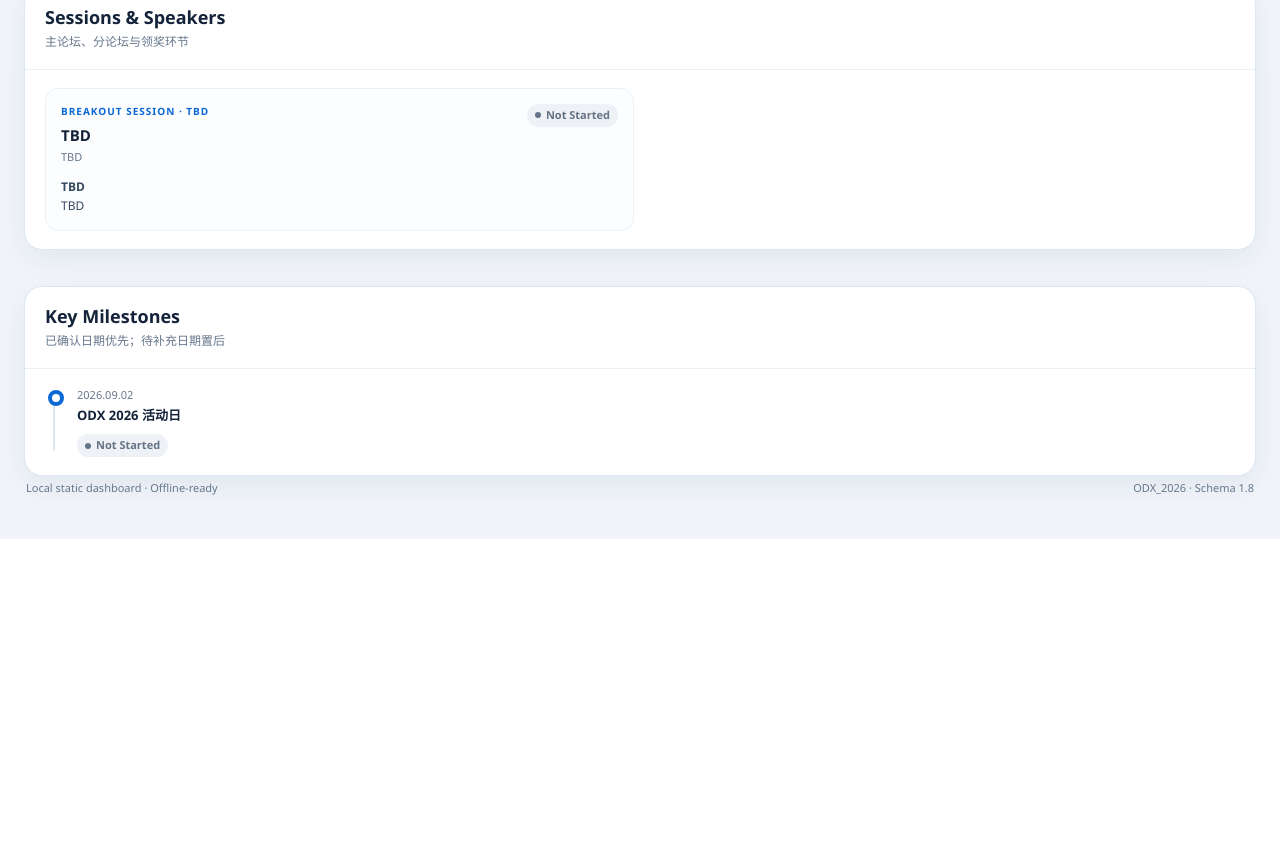
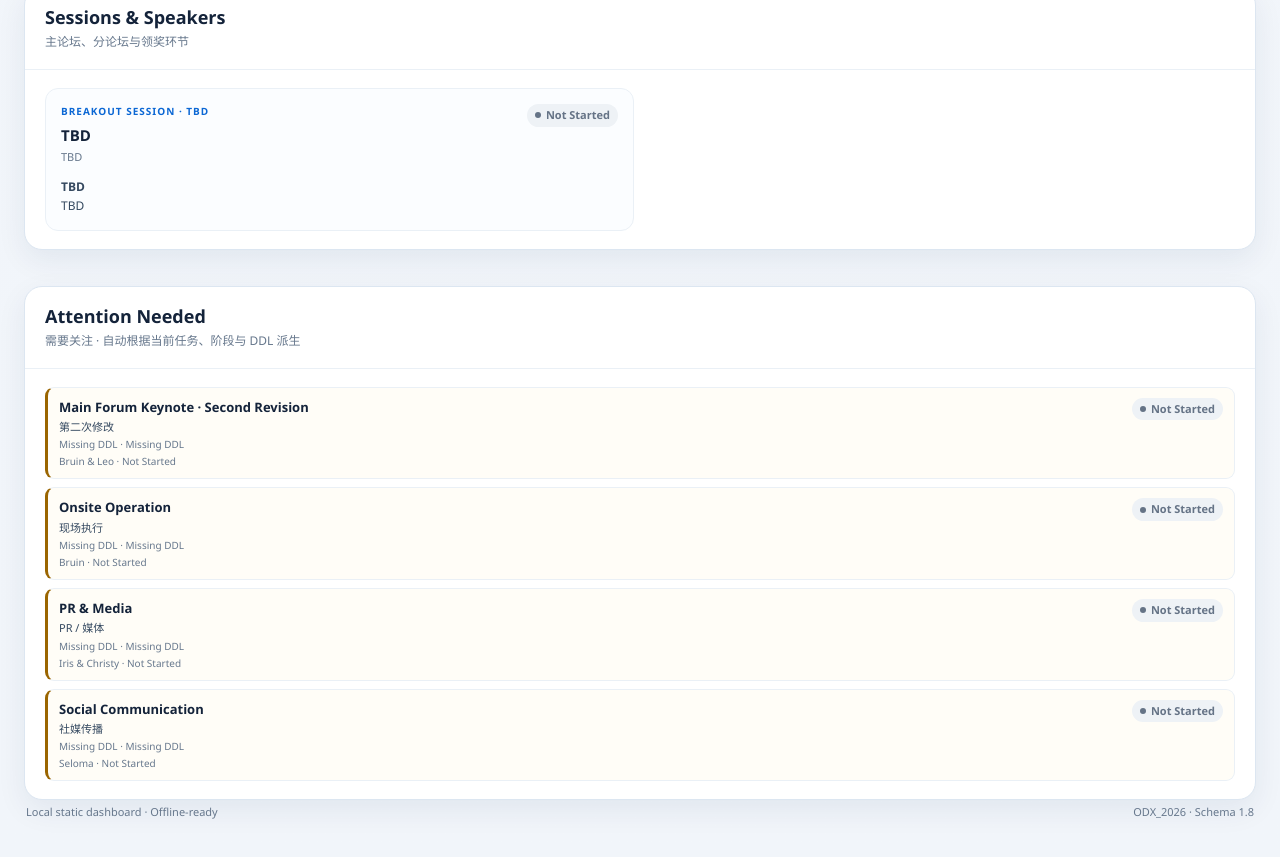
Before and after one commit to bruinlin/samsung-event-dashboard, a plain HTML site: page index.html in a window 1280 px wide. Shown: the part 4161-5018 px from the top of the page. Before the commit the page ends 4700 px from the top, so only its background shows below. Drawn offline with Linux system fonts and the light colour scheme.

Commit message:
Replace duplicate milestones with attention panel

```diff
--- a/assets/app.js
+++ b/assets/app.js
@@ -92,7 +92,8 @@
     calendarTypes: new Set(CALENDAR_TYPES.map((item) => item.id)),
     calendarSelectedDate: "",
     calendarItems: [],
-    calendarValidationSignature: ""
+    calendarValidationSignature: "",
+    attentionItems: []
   };
 
   const $ = (id) => document.getElementById(id);
@@ -882,6 +883,73 @@
     }
   }
 
+  function attentionReason(status, dueDate) {
+    const today = todayIso();
+    if (status === "Blocked") return { priority: 1, label: "Blocked" };
+    if (isValidDate(dueDate) && dueDate < today) return { priority: 2, label: "Overdue" };
+    if (isValidDate(dueDate) && dueDate === today) return { priority: 3, label: "Due Today" };
+    if (isValidDate(dueDate) && dueDate <= addDays(today, 3)) return { priority: 4, label: "Due Soon" };
+    if (status === "Pending Review") return { priority: 5, label: "Pending Review" };
+    if (!dueDate) return { priority: 6, label: "Missing DDL" };
+    return null;
+  }
+
+  function buildAttentionItems(data) {
+    const attention = [];
+    (data.workstreams || []).forEach((item) => {
+      const candidates = [];
+      stagesFor(item).forEach((stage) => {
+        if (isCompletedStatus(stage.status)) return;
+        const reason = attentionReason(stage.status || "Not Started", stage.dueDate);
+        if (reason) candidates.push({
+          ...reason,
+          id: `attention:${item.workstreamId}:${stage.id}`,
+          workstreamId: item.workstreamId,
+          stageId: stage.id,
+          titleEN: `${item.nameEN} · ${stage.nameEN}`,
+          titleCN: stage.nameCN || stage.nameEN,
+          dueDate: stage.dueDate || "",
+          owner: item.owner || "",
+          status: stage.status || "Not Started"
+        });
+      });
+      const taskStatus = workstreamStatus(item);
+      if (!isCompletedStatus(taskStatus)) {
+        const reason = attentionReason(taskStatus, item.dueDate);
+        if (reason) candidates.push({
+          ...reason,
+          id: `attention:${item.workstreamId}:task`,
+          workstreamId: item.workstreamId,
+          titleEN: item.nameEN,
+          titleCN: item.nameCN,
+          dueDate: item.dueDate || "",
+          owner: item.owner || "",
+          status: taskStatus
+        });
+      }
+      candidates.sort((a, b) => a.priority - b.priority || Number(Boolean(b.stageId)) - Number(Boolean(a.stageId)));
+      if (candidates[0]) attention.push(candidates[0]);
+    });
+    return attention.sort((a, b) => a.priority - b.priority || (a.dueDate || "9999-12-31").localeCompare(b.dueDate || "9999-12-31") || a.titleEN.localeCompare(b.titleEN)).slice(0, 5);
+  }
+
+  function renderAttentionNeeded(data) {
+    const items = buildAttentionItems(data);
+    state.attentionItems = items;
+    $("attention-list").innerHTML = items.length
+      ? items.map((item) => `
+          <button type="button" class="attention-item" data-attention-id="${escapeHtml(item.id)}">
+            <div class="attention-copy">
+              <b>${safeText(item.titleEN)}</b>
+              <span>${safeText(item.titleCN)}</span>
+              <small>${safeText(item.reasonLabel || item.label)} · ${formatDeadline(item.dueDate)}</small>
+              <small>${safeText(item.owner || "Unassigned")} · ${safeText(item.status)}</small>
+            </div>
+            ${statusBadge(item.status)}
+          </button>`).join("")
+      : `<div class="attention-empty"><b>No immediate attention required.</b><span>当前没有需要特别关注的事项。</span></div>`;
+  }
+
   function renderSessions(data) {
     $("sessions-grid").innerHTML = data.sessions.map((session) => `
       <article class="session-card">
@@ -996,7 +1064,7 @@
     renderCalendar(data);
     renderWorkstreams();
     renderSessions(data);
-    renderMilestones(data);
+    renderAttentionNeeded(data);
     renderFinalDocuments(data);
     $("footer-event-id").textContent = `${data.event.eventId} · Schema ${data.meta.schemaVersion}`;
   }
@@ -1057,6 +1125,13 @@
       const moreButton = event.target.closest("button[data-calendar-date]");
       if (moreButton) { state.calendarSelectedDate = moreButton.dataset.calendarDate; renderCalendar(state.data); return; }
       if (event.target.closest("button[data-calendar-day-close]")) { state.calendarSelectedDate = ""; renderCalendar(state.data); }
+    });
+
+    $("attention-list").addEventListener("click", (event) => {
+      const button = event.target.closest("button[data-attention-id]");
+      if (!button) return;
+      const item = state.attentionItems.find((entry) => entry.id === button.dataset.attentionId);
+      if (item) focusCalendarItem(item);
     });
 
     $("calendar-filters-toggle").addEventListener("click", () => { state.calendarFiltersOpen = !state.calendarFiltersOpen; renderCalendar(state.data); });
--- a/assets/style.css
+++ b/assets/style.css
@@ -676,6 +676,17 @@
 .timeline-title { margin: 3px 0 6px; color: var(--ink-900); font-size: 13px; font-weight: 720; }
 .timeline-note { margin-top: 6px; color: var(--ink-500); font-size: 11px; line-height: 1.5; }
 
+.attention-list { display: grid; gap: 8px; }
+.attention-item { display: flex; align-items: flex-start; justify-content: space-between; gap: 9px; width: 100%; min-height: 76px; padding: 10px 11px; border: 1px solid var(--line-soft); border-left: 3px solid var(--amber); border-radius: 9px; background: #fffdf7; color: var(--ink-700); cursor: pointer; text-align: left; }
+.attention-item:hover, .attention-item:focus-visible { border-color: #d6a84d; background: #fff9e8; outline: none; }
+.attention-copy { display: grid; gap: 3px; min-width: 0; }
+.attention-copy b { color: var(--ink-900); font-size: 13px; line-height: 1.4; overflow-wrap: anywhere; }
+.attention-copy span { color: var(--ink-700); font-size: 11px; line-height: 1.4; overflow-wrap: anywhere; }
+.attention-copy small { color: var(--ink-500); font-size: 10px; line-height: 1.4; overflow-wrap: anywhere; }
+.attention-item .badge { flex: 0 0 auto; }
+.attention-empty { display: grid; gap: 4px; padding: 14px; border: 1px dashed var(--line); border-radius: 9px; color: var(--ink-500); font-size: 11px; line-height: 1.5; }
+.attention-empty b { color: var(--ink-700); font-size: 12px; }
+
 footer { display: flex; justify-content: space-between; gap: 16px; padding: 4px 2px 18px; color: var(--ink-500); font-size: 11px; }
 
 .toast { position: fixed; right: 24px; bottom: 24px; z-index: 10; padding: 11px 14px; border-radius: 9px; background: var(--navy-900); color: #fff; box-shadow: 0 12px 35px rgba(0,0,0,.18); font-size: 12px; }
--- a/data/ODX_2026.js
+++ b/data/ODX_2026.js
@@ -208,9 +208,7 @@
     }
   ],
 
-  milestones: [
-    { milestoneId: "M-01", date: "2026-09-02", titleCN: "ODX 2026 活动日", status: "Not Started", remarks: "" }
-  ],
+  milestones: [],
 
   sessions: [
     {
--- a/event_data.js
+++ b/event_data.js
@@ -24,7 +24,7 @@
       label: "ODX 2026",
       dateStart: "2026-09-02",
       overallStatus: "In Progress",
-      dataFile: "data/ODX_2026.js?v=1.4.1",
+      dataFile: "data/ODX_2026.js?v=1.4.3",
       dataKey: "ODX_2026"
     }
   ]
--- a/index.html
+++ b/index.html
@@ -5,7 +5,7 @@
   <meta name="viewport" content="width=device-width, initial-scale=1">
   <meta name="color-scheme" content="light">
   <title>Samsung Event Dashboard</title>
-  <link rel="stylesheet" href="assets/style.css?v=1.4.2">
+  <link rel="stylesheet" href="assets/style.css?v=1.4.3">
 </head>
 <body>
   <div class="page-shell">
@@ -153,15 +153,15 @@
       </main>
 
       <aside class="side-column">
-        <section class="panel" aria-labelledby="milestones-title">
+        <section class="panel attention-panel" aria-labelledby="attention-title">
           <div class="panel-heading">
             <div>
-              <h2 id="milestones-title">Key Milestones</h2>
-              <p>已确认日期优先；待补充日期置后</p>
+              <h2 id="attention-title">Attention Needed</h2>
+              <p>需要关注 · 自动根据当前任务、阶段与 DDL 派生</p>
             </div>
           </div>
           <div class="panel-body">
-            <div class="timeline" id="timeline"></div>
+            <div class="attention-list" id="attention-list"></div>
           </div>
         </section>
 
@@ -176,7 +176,7 @@
 
   <div class="toast" id="toast" role="status" aria-live="polite" hidden></div>
 
-  <script src="event_data.js?v=1.4.1"></script>
-  <script src="assets/app.js?v=1.4.2"></script>
+  <script src="event_data.js?v=1.4.3"></script>
+  <script src="assets/app.js?v=1.4.3"></script>
 </body>
 </html>
```
Also changed, not shown: 2 other files.
